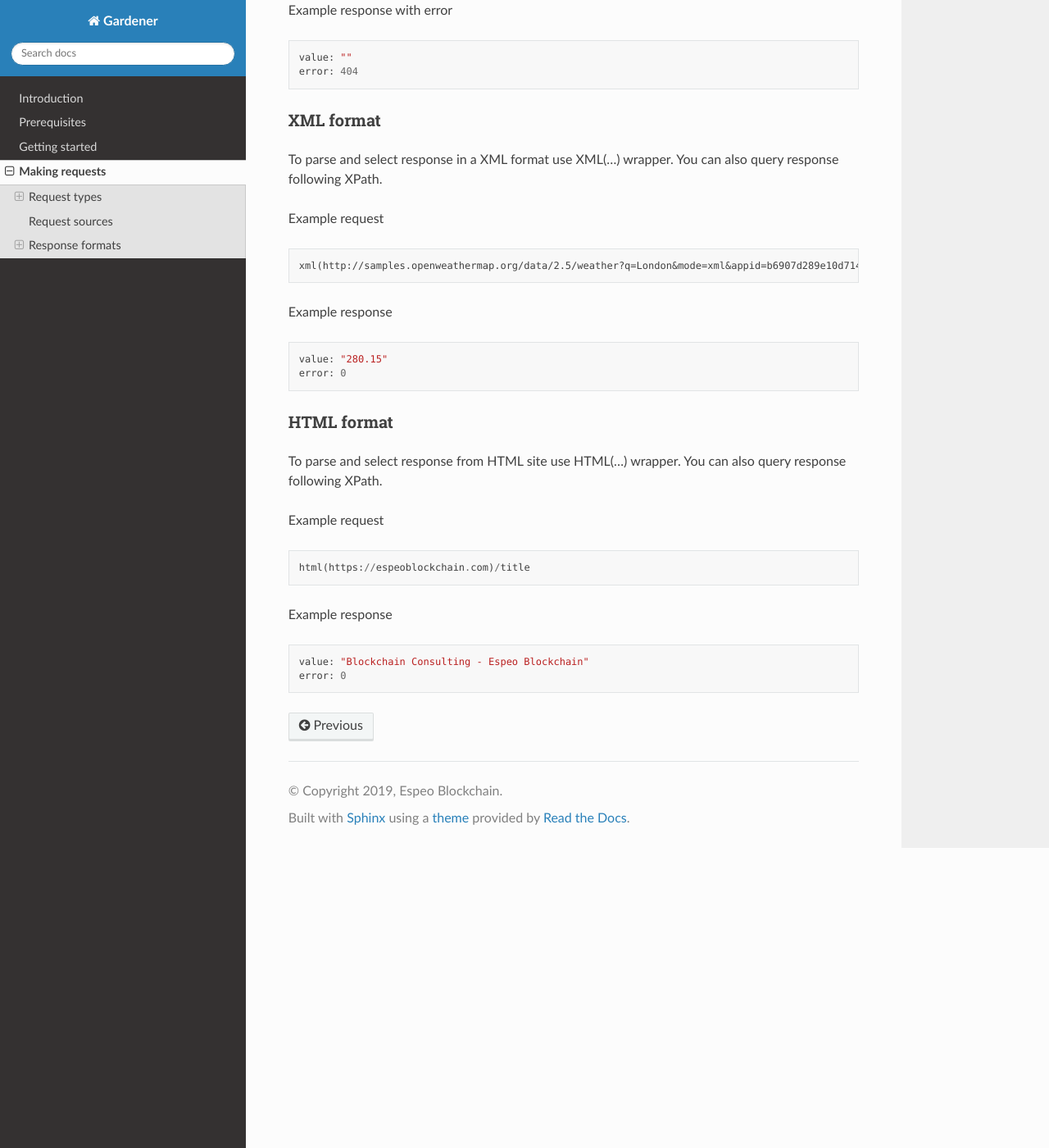
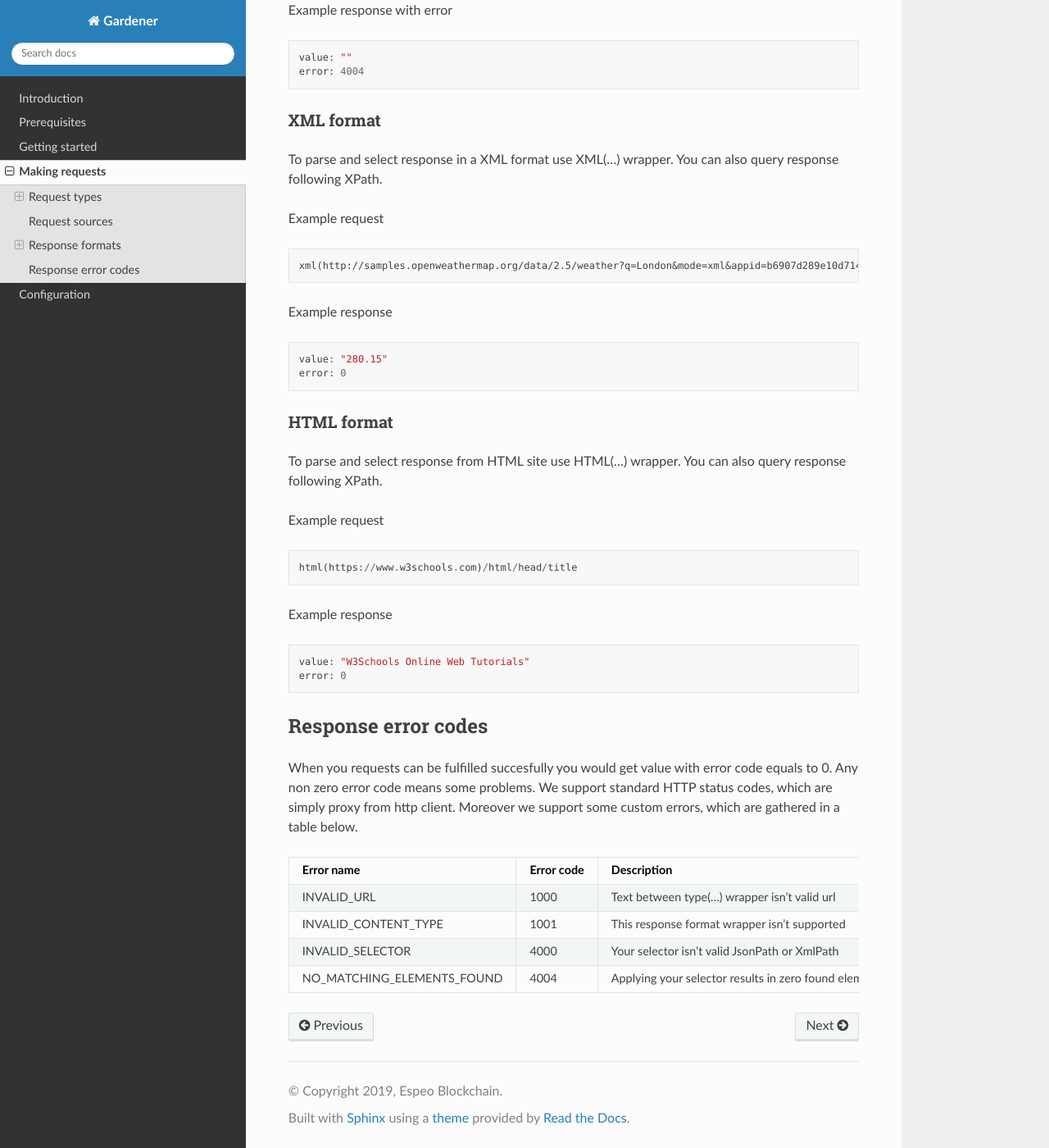
Before and after one commit to EspeoBlockchain/gardener-server, a Sphinx documentation site: the page built from docs/making-requests.rst, in a window 1280 px wide and 1400 px high, scrolled down 1465 px. Shown: the whole window at 82% size. Built offline with Sphinx 7.4.7 and the Read the Docs theme 2.0.0, drawn with Linux system fonts in a browser that asks for light colours.

Commit message:
Finished making requests doc, added configuration docs, fixes

```diff
--- a/docs/index.rst
+++ b/docs/index.rst
@@ -24,3 +24,4 @@ Contents
    prerequisites
    getting-started
    making-requests
+   configuration
--- a/docs/making-requests.rst
+++ b/docs/making-requests.rst
@@ -61,7 +61,7 @@ Example response with error
 ::
 
     value: ""
-    error: 404
+    error: 4004
 
 XML format
 ~~~~~~~~~~
@@ -89,11 +89,25 @@ To parse and select response from HTML site use HTML(...) wrapper. You can also
 Example request
 ::
 
-    html(https://espeoblockchain.com)/title
+    html(https://www.w3schools.com)/html/head/title
 
 
 Example response
 ::
 
-    value: "Blockchain Consulting - Espeo Blockchain"
+    value: "W3Schools Online Web Tutorials"
     error: 0
+
+Response error codes
+====================
+
+When you requests can be fulfilled succesfully you would get value with error code equals to 0. Any non zero error code means some problems. We support standard HTTP status codes, which are simply proxy from http client. Moreover we support some custom errors, which are gathered in a table below.
+
+========================== ========== ===========
+Error name                 Error code Description
+========================== ========== ===========
+INVALID_URL                1000       Text between type(...) wrapper isn't valid url
+INVALID_CONTENT_TYPE       1001       This response format wrapper isn't supported
+INVALID_SELECTOR           4000       Your selector isn't valid JsonPath or XmlPath
+NO_MATCHING_ELEMENTS_FOUND 4004       Applying your selector results in zero found elements
+========================== ========== ===========
```
Also changed, not shown: docs/configuration.rst (added, +35 -0 lines), docs/getting-started.rst (+15 -5 lines), docs/introduction.rst (+7 -2 lines).
